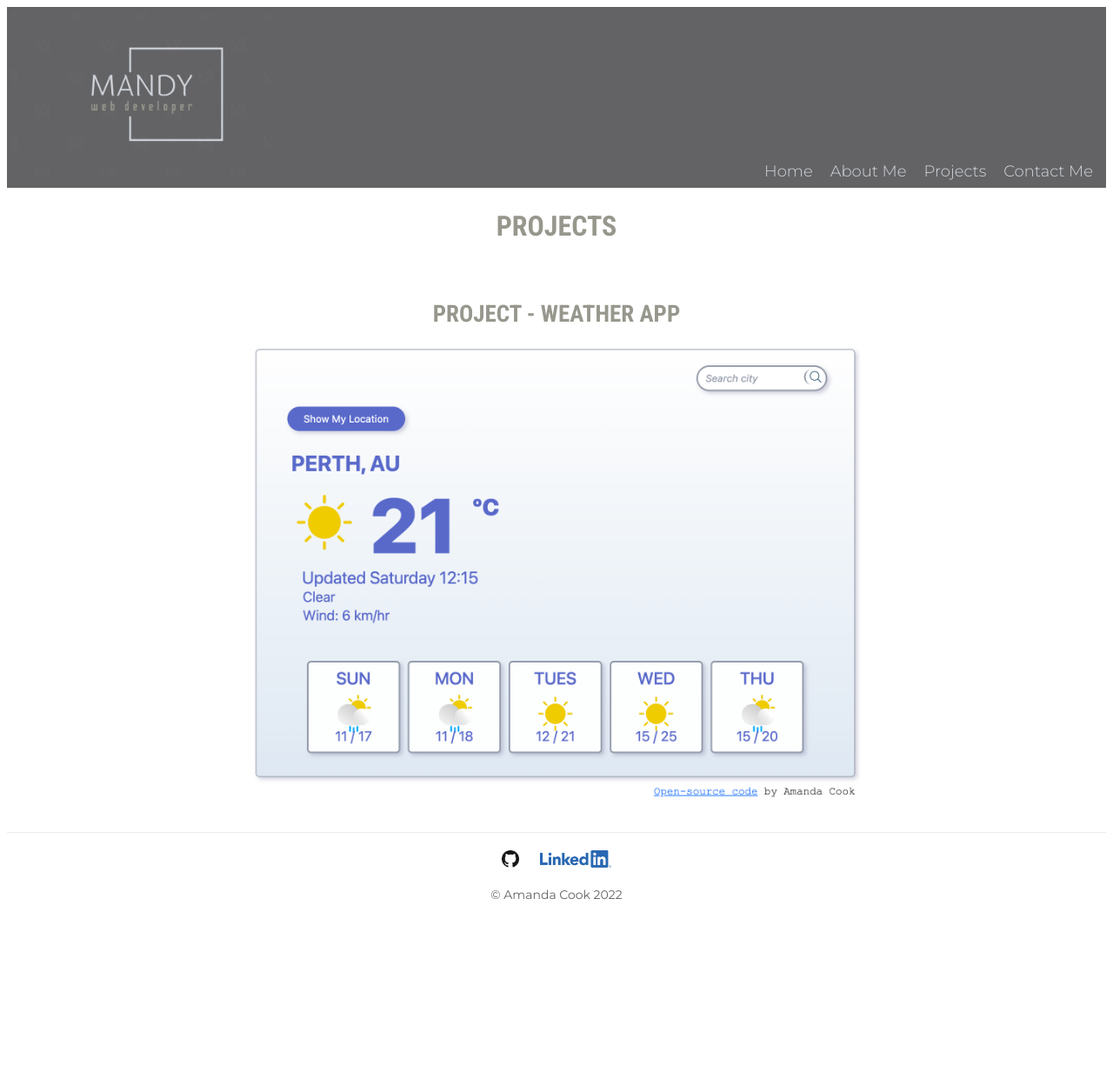
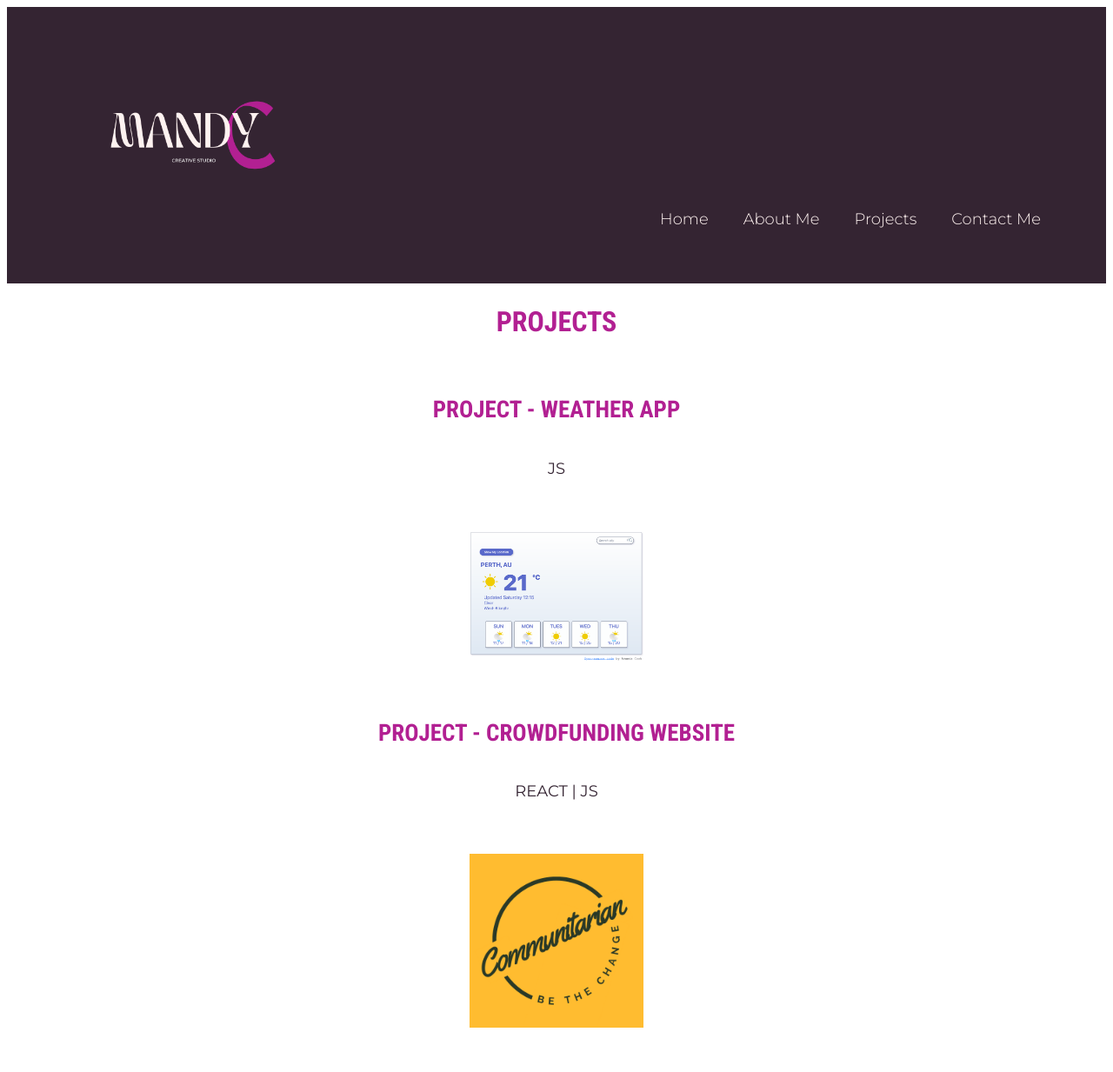
Before and after one commit to mandydc10/mandydc10.github.io, a plain HTML site: page projects.html in a window 1280 px wide. Shown: the top 1233 px of the page at 87% size. Before the commit the page ends 1067 px from the top, so only its background shows below. Drawn offline with Linux system fonts and the light colour scheme.

Commit message:
Changed CSS and added projects

```diff
--- a/projects.html
+++ b/projects.html
@@ -1,5 +1,6 @@
 <!DOCTYPE html>
 <html lang="en">
+
 <head>
     <meta charset="UTF-8">
     <meta http-equiv="X-UA-Compatible" content="IE=edge">
@@ -7,7 +8,9 @@
     <link rel="stylesheet" href="styles.css">
     <link rel="preconnect" href="https://fonts.googleapis.com">
     <link rel="preconnect" href="https://fonts.gstatic.com" crossorigin>
-    <link href="https://fonts.googleapis.com/css2?family=Montserrat:ital,wght@0,100;0,300;0,400;0,500;0,700;0,900;1,100&family=Open+Sans:wght@300;400;500;700&family=Roboto+Condensed:wght@300;400;700&display=swap" rel="stylesheet">
+    <link
+        href="https://fonts.googleapis.com/css2?family=Montserrat:ital,wght@0,100;0,300;0,400;0,500;0,700;0,900;1,100&family=Open+Sans:wght@300;400;500;700&family=Roboto+Condensed:wght@300;400;700&display=swap"
+        rel="stylesheet">
     <title>Amanda Cook</title>
 </head>
 
@@ -15,7 +18,7 @@
     <header class="primary-header">
         <div class="container">
             <div class="nav-wrapper">
-                <a href="index.html" class="home-link"><img id="logo-image" src="images/my-logo.png" alt="mandys-logo"></a>
+                <a href="index.html" class="home-link"><img id="logo-image" src="images/k.png" alt="mandys-logo"></a>
                 <button class="mobile-nav-toggle" aria-controls="primary-navigation" aria-expanded="false">
                     <img class="icon-hamburger" src="images/icons8-menu.svg" alt="" class="" aria-hidden="true">
                     <img class="icon-close" src="images/icon-close.svg" alt="" class="" aria-hidden="true">
@@ -38,22 +41,40 @@
     </div>
 
     <main id="projects-page" class="page-body">
-        <section class="project1">
+        <section class="projects">
             <h2 id="project-title">Project - Weather App</h2>
-            <div class="project1">
+            <p>JS</p>
+            <div>
                 <a href="https://mellifluous-phoenix-d4ab8e.netlify.app/">
-                    <img id="weather-image" src="images/weatherapp.png" alt="weather-app">
+                    <img id="project-image" src="images/weatherapp.png" alt="weather-app">
+                </a>
+            </div>
+            <h2 id="project-title">Project - Crowdfunding Website</h2>
+            <p>REACT | JS</p>
+            <div>
+                <a href="https://glittery-hamster-3a6d4f.netlify.app/">
+                    <img id="project-image" src="images/communitarian.png" alt="crowdfunding-app">
+                </a>
+            </div>
+            <h2 id="project-title">Project - Dad Joke Generator</h2>
+            <p>HTML | CSS</p>
+            <div>
+                <a href="https://mandydc10.github.io/dad-joke-generator/">
+                    <img id="project-image" src="images/dadjokegenerator.png" alt="dad-joke-generator-site">
                 </a>
             </div>
         </section>
     </main>
     <footer>
         <div class="socials">
-            <a href="https://github.com/mandydc10" class="github-link"><img src="images/GitHub-Mark-64px.png" alt="github-link"></a>
-            <a href="https://www.linkedin.com/in/amandacook2" id="linked-in-link"><img src="images/LI-Logo.png" alt="linked-in-logo"></a>
+            <a href="https://github.com/mandydc10" class="github-link"><img src="images/GitHub-Mark-64px.png"
+                    alt="github-link"></a>
+            <a href="https://www.linkedin.com/in/amandacook2" id="linked-in-link"><img src="images/LI-Logo.png"
+                    alt="linked-in-logo"></a>
         </div>
         <p class="copyright">&#169; Amanda Cook 2022</p>
     </footer>
     <script src="apps.js"></script>
 </body>
+
 </html>
--- a/styles.css
+++ b/styles.css
@@ -3,11 +3,15 @@
 } */
 
 :root {
-    --dark-color: #636365;
-    --mid-color-values: 151, 151, 141; /* rgb(151, 151, 141 */
-    --mid-color: #97978D;
+    --dark-color: #342432;
+    /*#636365;*/
+    --mid-color-values: 151, 151, 141;
+    /* rgb(151, 151, 141 */
+    --mid-color: #B22092;
+    /*#97978D;*/
     --light-color-values: 210, 214, 220;
-    --light-color: #D2D6DC; /* rgba(210, 214, 220, 1) */
+    --light-color: #fef2f0;
+    /*#D2D6DC; rgba(210, 214, 220, 1) */
 }
 
 /* utility classes */
@@ -18,7 +22,7 @@
     padding: 0;
     margin: -1px;
     overflow: hidden;
-    clip: rect(0,0,0,0);
+    clip: rect(0, 0, 0, 0);
     white-space: nowrap;
     border: 0;
 }
@@ -38,7 +42,8 @@ body {
     min-width: 325px;
 }
 
-h1, h2 {
+h1,
+h2 {
     font-family: 'Roboto Condensed', sans-serif;
     text-transform: uppercase;
     color: var(--mid-color);
@@ -49,7 +54,7 @@ a {
 }
 
 ul {
-    list-style-type:none;
+    list-style-type: none;
     padding: 0;
 }
 
@@ -68,6 +73,7 @@ header {
     display: flex;
     align-items: center;
     justify-content: space-between;
+    margin-right: 40px;
 }
 
 .mobile-nav-toggle {
@@ -77,16 +83,19 @@ header {
 nav li {
     padding-bottom: 5px;
     font-weight: 300;
+    margin-right: 20px;
 }
 
-nav li:hover, nav li:focus {
-    color:rgba(var(--mid-color-values), 0.3);
+nav li:hover,
+nav li:focus {
+    color: rgba(var(--mid-color-values), 0.3);
 }
 
 #logo-image {
     align-self: baseline;
-    width: 160px;
+    width: 120px;
     object-fit: cover;
+    margin-left: 60px;
 }
 
 /* ----- Footer ----- */
@@ -148,7 +157,8 @@ a {
     box-shadow: 3px 3px 3px 0 rgba(217, 217, 217, .5);
 }
 
-#contact-column-title, #contact-me {
+#contact-column-title,
+#contact-me {
     color: white;
 }
 
@@ -165,9 +175,7 @@ a {
     background-color: var(--mid-color)
 }
 
-#home-project-column {
-
-}
+#home-project-column {}
 
 #project-image {
     width: 100%;
@@ -188,14 +196,15 @@ a {
 }
 
 /* ------- Project page ------- */
-.project1 {
+.projects {
     display: flex;
     flex-direction: column;
     align-items: center;
 }
 
-#weather-image {
-    width: 200px;
+#project-image {
+    /* width: 200px; */
+    margin: 40px;
 }
 
 /* ------- Contact Me page ------- */
@@ -215,23 +224,29 @@ a {
     margin: 30px 40px;
 }
 
-.form-item input, .form-item textarea {
+.form-item input,
+.form-item textarea {
     width: calc(100% - 23px);
     border: 1px solid rgba(217, 217, 217, 1);
     border-radius: 4px;
     line-height: 2.5rem;
 }
 
-#contact-form input[type=text], #contact-form input[type=email], #contact-form textarea {
+#contact-form input[type=text],
+#contact-form input[type=email],
+#contact-form textarea {
     padding-left: 20px;
 }
 
-#contact-form input[type=text]:focus, #contact-form input[type=email]:focus, #contact-form textarea:focus {
-    outline-color:var(--mid-color)
+#contact-form input[type=text]:focus,
+#contact-form input[type=email]:focus,
+#contact-form textarea:focus {
+    outline-color: var(--mid-color)
 }
 
-#contact-form input::placeholder, #contact-form textarea::placeholder  {
-    color:rgba(32, 58, 81, .4);
+#contact-form input::placeholder,
+#contact-form textarea::placeholder {
+    color: rgba(32, 58, 81, .4);
     font-style: italic;
     font-family: 'Montserrat', sans-serif;
     letter-spacing: 1.5px;
@@ -239,7 +254,7 @@ a {
 
 #form-submit {
     border: none;
-    background-color:var(--mid-color);
+    background-color: var(--mid-color);
     color: white;
     font-family: 'Roboto Condensed', sans-serif;
     font-size: 18px;
@@ -253,7 +268,7 @@ a {
 }
 
 #form-submit:hover {
-    background-color:rgba(var(--mid-color-values), 0.6);
+    background-color: rgba(var(--mid-color-values), 0.6);
     color: white;
 }
 
@@ -261,6 +276,7 @@ a {
 
 /*----- For Mobile Only ----- */
 @media (max-width: 599px) {
+
     /*-- Global mobile -- */
     p {
         font-size: 16px;
@@ -293,6 +309,7 @@ a {
     .nav list {
         list-style-type: none;
     }
+
     .new-list a {
         text-decoration: none;
     }
@@ -335,9 +352,10 @@ a {
 
 /*---- For tablets up ---- */
 @media (min-width: 600px) {
+
     /*- Header -*/
     #primary-navigation {
-        display:flex;
+        display: flex;
         height: 110px;
         justify-content: flex-end;
         align-items: flex-end;
@@ -352,7 +370,7 @@ a {
     }
 
     nav a {
-        display:inline;
+        display: inline;
         margin: 0 10px;
         text-decoration: none;
         color: var(--light-color);
@@ -360,7 +378,8 @@ a {
         padding: 0 0 4px 0;
     }
 
-    nav li:hover, nav li:focus {
+    nav li:hover,
+    nav li:focus {
         background-color: rgba(var(--light-color-values), 0.05);
         /* box-shadow: 0px 4px 5px -5px var(--light-color); */
         border-radius: 3px;
@@ -412,6 +431,7 @@ a {
 
 /* --- Laptop/Desktop --- */
 @media (min-width: 900px) {
+
     /*--- Header --- */
     #primary-navigation {
         height: 198px;
```
Also changed, not shown: about.html (+18 -5 lines), contact-me.html (+1 -1 lines), index.html (+20 -11 lines), images/K.png (added), images/communitarian.png (added), images/dadjokegenerator.png (added), 1 other file.
